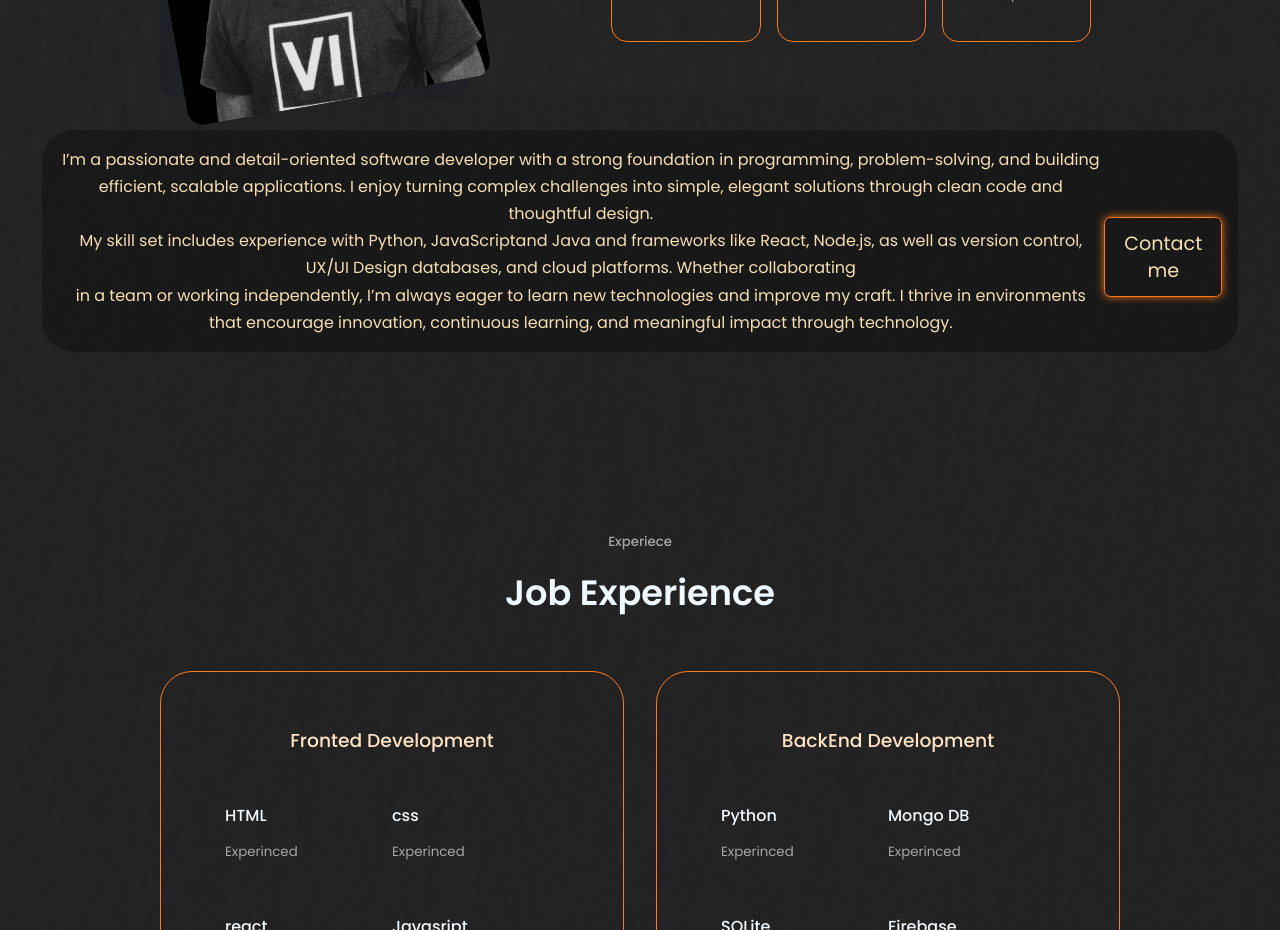
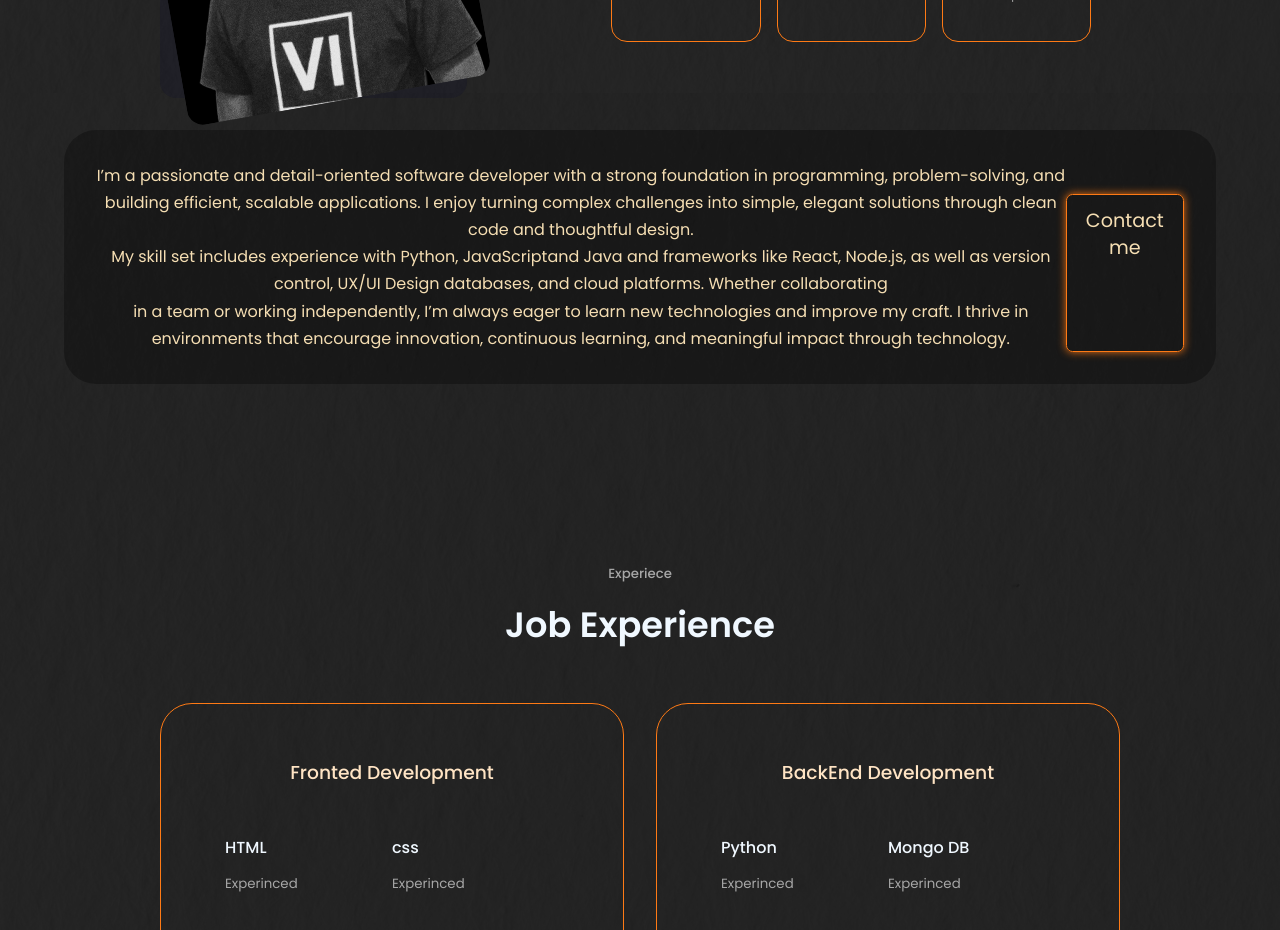
Before and after one commit to OwuorV/vinprofile, a React (Vite) app: page / in a window 1280 px wide. Shown: the part 1240-2170 px from the top of the page. Built offline with nearby package versions, Linux system fonts and the light colour scheme.

Commit message:
Update about.css

```diff
--- a/src/components/about/about.css
+++ b/src/components/about/about.css
@@ -64,13 +64,14 @@
   margin: 2rem 2.6rem;
 
   color: wheat;
-  padding: 2rem;
+
   border-radius: 2rem;
   background: rgba(0, 0, 0, 0.3);
   display: flex;
-  align-items: center;
+  justify-content: center;
   text-align: center;
-  padding: 1rem;
+  padding: 2rem;
+  width: 90%;
 }
 @media screen and (max-width: 1024px) {
   .about_container {
```
